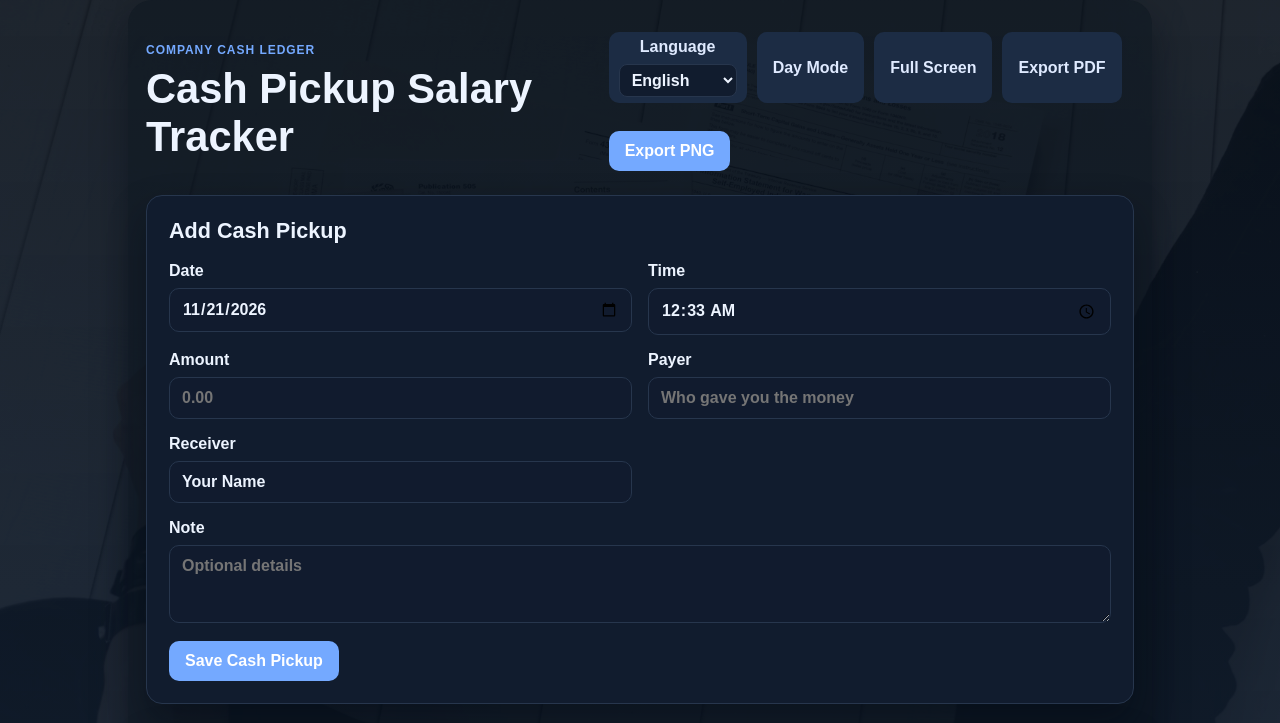
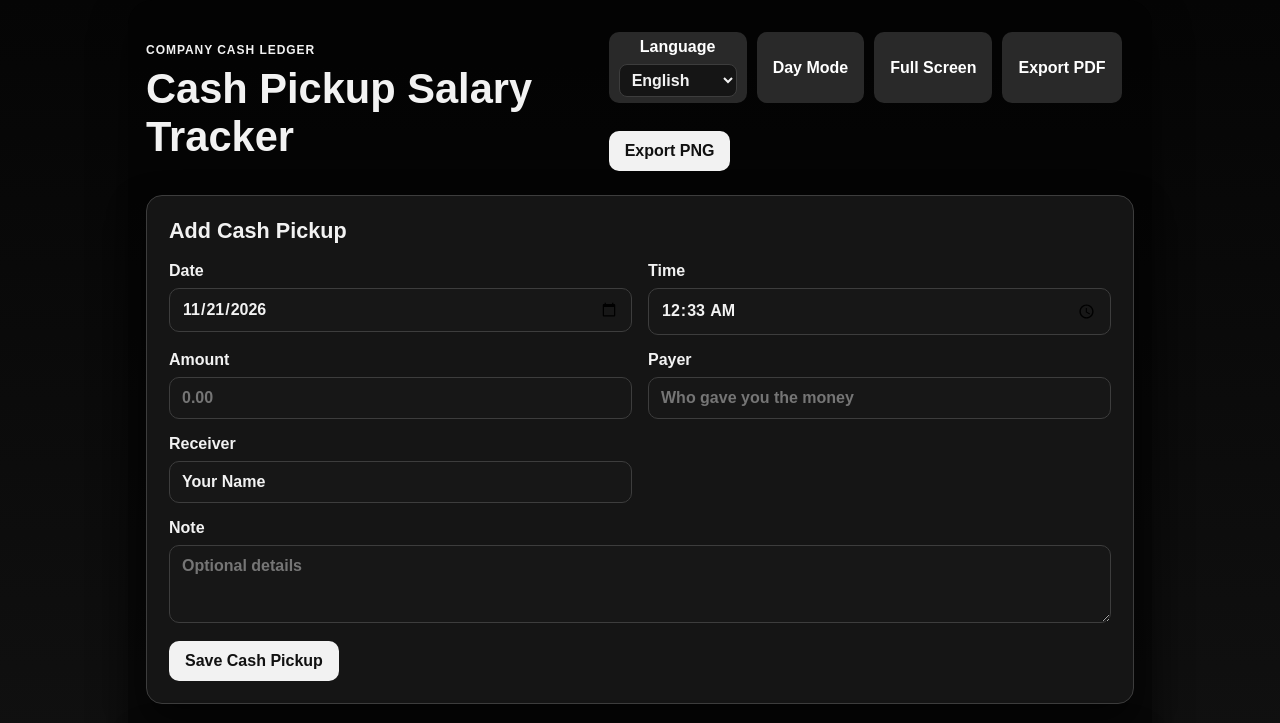
Before and after one commit to Monir-K/Retiras, a plain HTML site: page index.html in a window 1280 px wide. Both pictures are taken after a click on the button "Night Mode". Shown: the top 723 px of the page. Drawn offline with Linux system fonts and the light colour scheme.

Commit message:
Use monochrome theme in both modes

```diff
--- a/styles.css
+++ b/styles.css
@@ -1,15 +1,18 @@
 :root {
-  --bg: #f4f7fb;
+  --bg: #f1f1f1;
   --panel: #ffffff;
-  --primary: #1f6feb;
-  --primary-dark: #174ea6;
-  --secondary: #edf4ff;
-  --text: #1b2430;
-  --muted: #627086;
-  --border: #dfe7f3;
-  --success: #149c66;
-  --danger: #d64545;
-  --shadow: 0 12px 30px rgba(28, 51, 84, 0.08);
+  --primary: #111111;
+  --primary-text: #ffffff;
+  --primary-dark: #111111;
+  --secondary: #e5e5e5;
+  --text: #111111;
+  --muted: #666666;
+  --border: #cccccc;
+  --success: #444444;
+  --danger: #222222;
+  --focus: rgba(0, 0, 0, 0.2);
+  --hover: rgba(0, 0, 0, 0.04);
+  --shadow: 0 12px 30px rgba(0, 0, 0, 0.08);
   --card-soft: rgba(255, 255, 255, 0.96);
 }
 
@@ -25,38 +28,41 @@ body {
   margin: 0;
   min-height: 100vh;
   font-family: Arial, sans-serif;
-  background: linear-gradient(180deg, rgba(247, 249, 252, 0.72) 0%, rgba(238, 244, 251, 0.84) 100%), url("assets/cash-ledger-bg.jpg") center / cover fixed;
+  background: linear-gradient(180deg, #ffffff 0%, #e8e8e8 100%) fixed;
   color: var(--text);
   transition: background 0.2s ease, color 0.2s ease;
 }
 
 body.night-mode {
-  --bg: #09111c;
-  --panel: #111c2e;
-  --primary: #74a9ff;
-  --primary-dark: #dfeaff;
-  --secondary: #1c2c44;
-  --text: #edf4ff;
-  --muted: #a9bad6;
-  --border: #27364d;
-  --success: #62d1a1;
-  --danger: #ff8f8f;
-  --shadow: 0 18px 36px rgba(4, 10, 20, 0.42);
-  --card-soft: rgba(17, 28, 46, 0.96);
-  background: linear-gradient(180deg, rgba(9, 17, 28, 0.88) 0%, rgba(16, 28, 45, 0.92) 100%), url("assets/cash-ledger-bg.jpg") center / cover fixed;
+  --bg: #050505;
+  --panel: #151515;
+  --primary: #f2f2f2;
+  --primary-text: #111111;
+  --primary-dark: #ffffff;
+  --secondary: #292929;
+  --text: #f2f2f2;
+  --muted: #aaaaaa;
+  --border: #3d3d3d;
+  --success: #d0d0d0;
+  --danger: #eeeeee;
+  --focus: rgba(255, 255, 255, 0.3);
+  --hover: rgba(255, 255, 255, 0.06);
+  --shadow: 0 18px 36px rgba(0, 0, 0, 0.5);
+  --card-soft: rgba(23, 23, 23, 0.96);
+  background: linear-gradient(180deg, #050505 0%, #111111 100%) fixed;
 }
 
 .app-shell {
   width: 80%;
   max-width: 1100px;
   margin: 0 auto;
-  background: rgba(255, 255, 255, 0.42);
+  background: rgba(255, 255, 255, 0.48);
   border-radius: 24px;
   box-shadow: var(--shadow);
 }
 
 body.night-mode .app-shell {
-  background: rgba(9, 17, 28, 0.42);
+  background: rgba(0, 0, 0, 0.48);
 }
 
 .container {
@@ -166,7 +172,7 @@ textarea {
 
 input:focus,
 textarea:focus {
-  outline: 2px solid rgba(31, 111, 235, 0.2);
+  outline: 2px solid var(--focus);
   border-color: var(--primary);
 }
 
@@ -188,7 +194,7 @@ textarea:focus {
 .primary-btn {
   margin-top: 18px;
   background: var(--primary);
-  color: white;
+  color: var(--primary-text);
   font-weight: 700;
 }
 
@@ -205,7 +211,7 @@ textarea:focus {
 }
 
 .delete-btn {
-  background: #ffe9e9;
+  background: var(--secondary);
   color: var(--danger);
   font-weight: 700;
 }
@@ -255,13 +261,13 @@ textarea:focus {
 }
 
 .summary-card.accent {
-  border-color: rgba(20, 156, 102, 0.2);
-  background: rgba(20, 156, 102, 0.04);
+  border-color: var(--border);
+  background: var(--card-soft);
 }
 
 .summary-card.danger {
-  border-color: rgba(214, 69, 69, 0.2);
-  background: rgba(214, 69, 69, 0.04);
+  border-color: var(--border);
+  background: var(--card-soft);
 }
 
 .table-header {
@@ -297,7 +303,7 @@ th {
 }
 
 tbody tr:hover {
-  background: rgba(31, 111, 235, 0.04);
+  background: var(--hover);
 }
 
 .empty-state {
@@ -320,7 +326,7 @@ tbody tr:hover {
     width: 80%;
     max-width: 420px;
     margin: 0 auto;
-    background: rgba(255, 255, 255, 0.28);
+    background: rgba(255, 255, 255, 0.48);
     border-radius: 28px;
     box-shadow: 0 16px 45px rgba(0, 0, 0, 0.12);
     overflow: hidden;
@@ -488,7 +494,7 @@ tbody tr:hover {
   .panel,
   .summary-card {
     box-shadow: none;
-    border: 1px solid #dfe7f3;
+    border: 1px solid #cccccc;
   }
 
   body.mobile-print-layout .app-shell {
@@ -541,7 +547,7 @@ tbody tr:hover {
   body.mobile-print-layout tbody tr {
     display: block;
     padding: 4px 0;
-    border-bottom: 1px solid #dfe7f3;
+    border-bottom: 1px solid #cccccc;
     break-inside: avoid;
   }
 
@@ -555,7 +561,7 @@ tbody tr:hover {
   }
 
   body.mobile-print-layout tbody td::before {
-    color: #627086;
+    color: #666666;
     font-weight: 700;
     text-align: left;
   }
```
